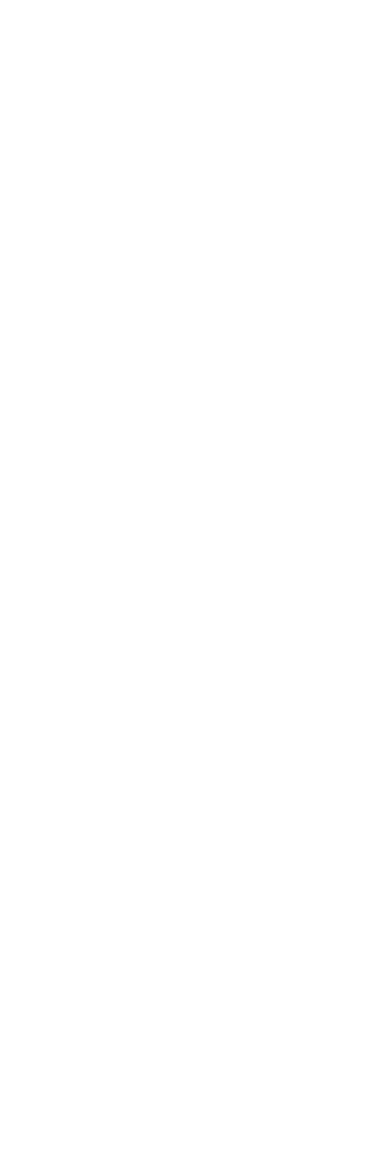
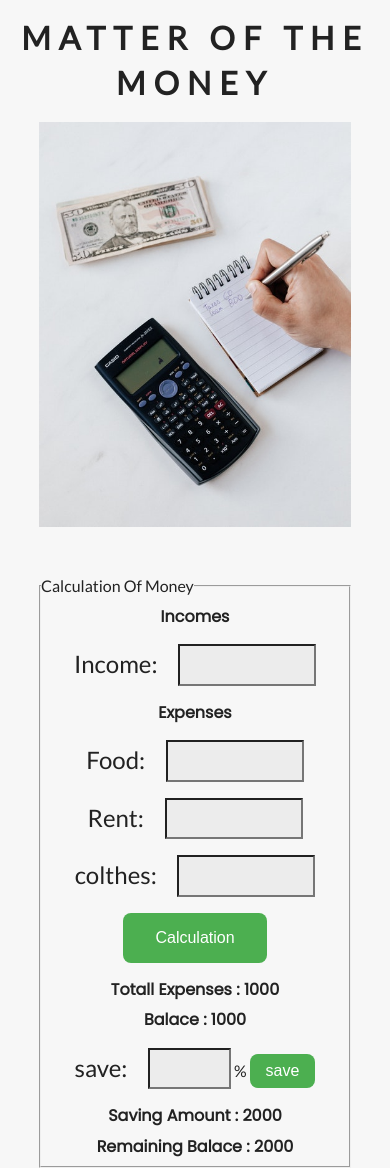
Before and after one commit to RatonRoy/money-matter, a plain HTML site: page index.html in a window 390 px wide. Before the commit the page ends 844 px from the top, so only its background shows below. Drawn offline with Linux system fonts and the light colour scheme.

Commit message:
complete the responsive design and html css section

```diff
--- a/css/style.css
+++ b/css/style.css
@@ -0,0 +1,142 @@
+/* fonts */
+@import url("https://fonts.googleapis.com/css?family=Lato:300,400|Poppins&display=swap");
+/* css variables */
+:root {
+  --mainWhite: #fff;
+  --offWhite: #f7f7f7;
+  --mainBlack: #222;
+  --mainGrey: #ececec;
+  --darkGrey: #afafaf;
+}
+/* reset */
+*,
+::before,
+::after {
+  margin: 0;
+  padding: 0;
+  box-sizing: border-box;
+}
+/* body */
+body {
+  font-family: "Lato", sans-serif;
+  color: var(--mainBlack);
+  background: var(--offWhite);
+  line-height: 1.4;
+  font-size: 1rem;
+}
+/* ********** start of global styles ********* */
+h3{
+	font-family: "Poppins", sans-serif;
+    margin: 0.5rem 0;
+    letter-spacing: var(--mainSpacing);
+	font-size: 1rem;
+}
+.btn{
+  background-color: #4CAF50; /* Green */
+  border-radius:0.5rem;
+  color: white;
+  padding: 1rem 2rem;
+  text-align: center;
+  display: inline-block;
+  font-size: 1rem;
+  cursor: pointer;
+  border: none;
+  letter-spacing: var(--mainSpacing);
+  font-size: 1rem;
+}
+.title {
+	text-align: center;
+	text-transform: uppercase;
+	font-size: 2rem;
+	letter-spacing: 0.5rem;
+	padding: 1rem 0;
+  }
+  img{
+	width: 100%;
+	display: block;
+  /* height: 600; */
+  }
+  p, .sub-title{
+	  text-align: center;
+  }
+  p{
+    padding: 0.5rem 1rem;
+  }
+  input{
+    padding: 0.3rem 1.5rem;
+    width: 50%;
+    outline-style: none;
+    margin-left: 1rem;
+    background-color: var(--mainGrey);
+    font-size: 1.5rem;
+  }
+  label{
+    font-size: 1.5rem;
+    /* padding: 0.3rem 1.5rem; */
+  }
+/* ********** end of global styles ********* */
+header{
+   /* max-height: 100vh; */
+}
+.sections-container{
+	display: flex;
+	justify-content: space-between;
+	align-items: center;
+	width: 85vw;
+	margin: 0 auto;
+}
+.img-container{
+	width: 40%;
+}
+.money-calculation-container{
+	width: 55%;
+}
+.save-btn{
+  padding: 0.5rem 1rem;
+}
+.save-input{
+  width: 20%;
+}
+.noti-container{
+  display: none;
+}
+/* responsive design  */
+/* start of the mobile design  */
+@media only screen and (max-width: 600px) {
+  .sections-container{
+    display: block;
+    width: 90vw;
+	  margin: 0 auto;
+  }
+  .img-container{
+    width: 100%;
+  }
+  .money-calculation-container{
+    width: 100%;
+    margin-top: 2rem;
+  }
+  .save-input{
+    width: 20%;
+  }
+}
+/* end of the mobile design  */
+/* start of the medium size devices design  */
+@media only screen and (max-width: 768px) {
+  .sections-container{
+    display: block;
+    width: 80vw;
+	  margin: 0 auto;
+  }
+  .img-container{
+    width: 100%;
+  }
+  .money-calculation-container{
+    width: 100%;
+    margin-top: 3rem;
+  }
+  .save-input{
+    width: 30%;
+  }
+}
+/* end  of the medium size devices design  */
+/* end of the responsive design  */
--- a/index.html
+++ b/index.html
@@ -9,7 +9,65 @@
 	<link rel="stylesheet" href="css/style.css">
 </head>
 <body>
+<!--start of the  header sections  -->
+<header>
+	<h1 class="title"> Matter of the Money </h1>
+	<!-- main container  -->
+	<section class="sections-container">
+		<!-- images container  -->
+		<div class="img-container">
+			<img src="img/money03.jpg" alt="" srcset="" height="">
+		</div>
+		<!--end of images container  -->
+		<!-- start of the main money calculation section -->
+		<main class="money-calculation-container">
+			<form action="">
+				<fieldset>
+					<legend>Calculation Of Money</legend>
+					<h3 class="sub-title">Incomes</h3>
+					<p>
+						<label for="income"> Income: </label>
+						<input type="text" name="income" id=" income">
+					</p>
+					<h3 class="sub-title">Expenses</h3>
+					<p>
+						<label for="food"> Food: </label>
+						<input type="text" name="food" id="food">
+					</p>
+					<p>
+						<label for="rent"> Rent: </label>
+						<input type="text" name="foorent" id="rent">
+					</p>
+					<p>
+						<label for="colthes"> colthes: </label>
+						<input type="text" name="colthes" id="colthes">
+					</p>
+					<p>
+						<button id="calculation" class="btn">Calculation</button>
+					</p>
+					<h3 class="sub-title">Totall Expenses : <span id="totall-expenses">1000</span></h3>
+					<h3 class="sub-title">Balace : <span id="remain-balance">1000</span></h3>
+					<p>
+						<label for="save"> save: </label>
+						<input type="text" name="save" id="save" class="save-input">
+						<span class="percent">%</span>
+						<button class="btn save-btn" id="saving">save</button>
+					</p>
+					<h3 class="sub-title"> Saving Amount : <span id="saving-amount">2000</span></h3>
+					<h3 class="sub-title"> Remaining Balace : <span id="Remaining-Balace">2000</span></h3>
 
+				</fieldset>
+			</form>
+			<div class="noti-container">
+				<p class="notification">Please input positive number don't type text </p>
+			<p class="notification">Please input positive number don't type negative number </p>
+			</div>
+		</main>
+		<!-- end of the start the main money calculation section -->
+	</section>
+	<!-- end of the  main container  -->
+</header>
+<!--- end of the  header sections  -->
 <!-- main js file -->
 <script src="js/app.js"></script>
 </body>
```
Also changed, not shown: img/money.jpg (added), img/money02.jpg (added), img/money03.jpg (added).
